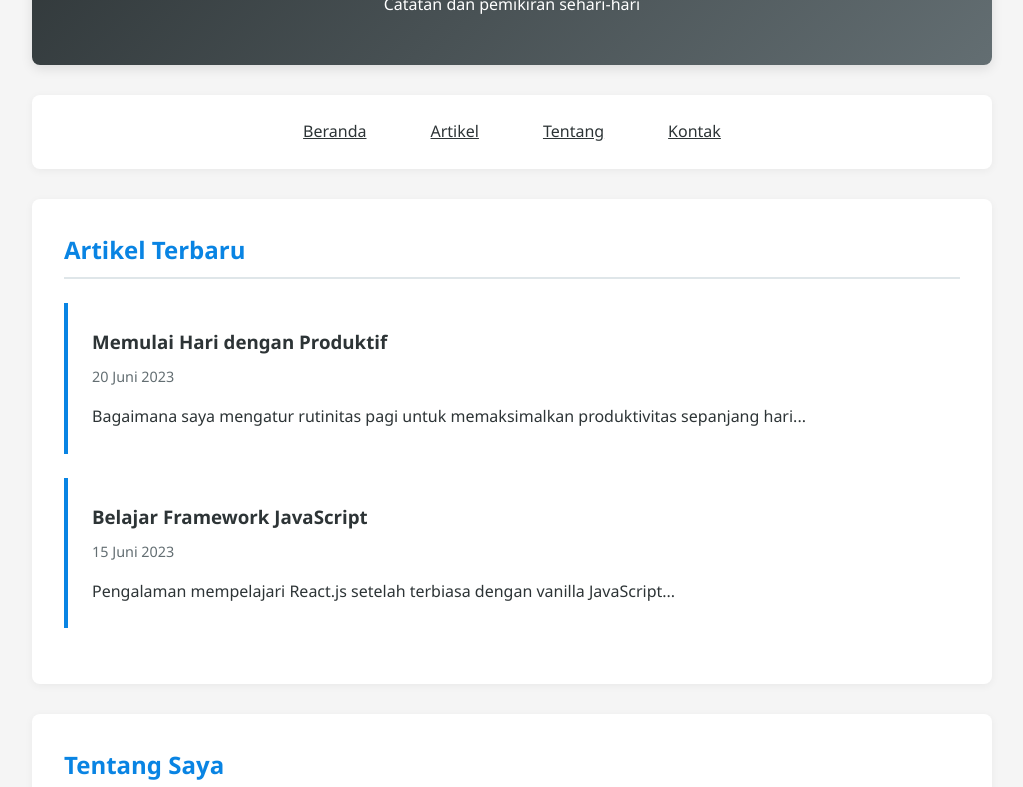
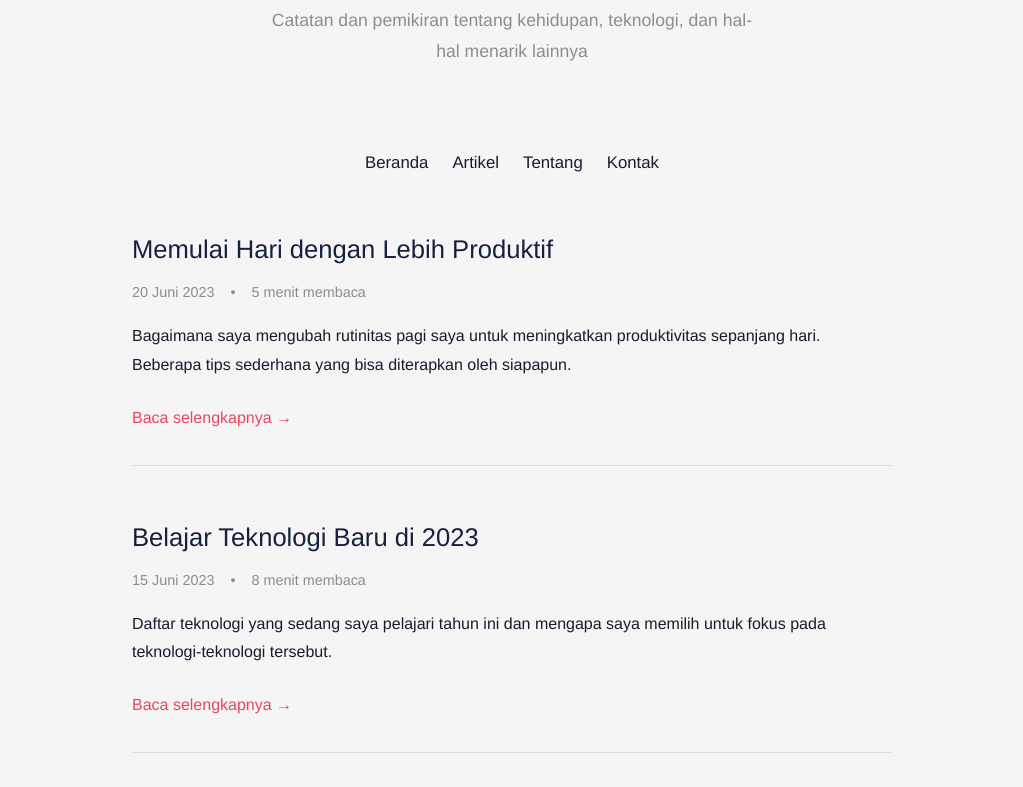
Before and after one commit to adamdev20/endpoint, a plain HTML site: page index.html in a window 1280 px wide. Shown: the part 164-951 px from the top of the page, without its empty margins (128-1151 px from the left). Drawn offline with Linux system fonts and the light colour scheme.

Commit message:
Update index.html

```diff
--- a/index.html
+++ b/index.html
@@ -6,178 +6,201 @@
     <title>Blog Pribadi</title>
     <style>
         :root {
-            --primary: #2d3436;
-            --secondary: #636e72;
-            --accent: #0984e3;
-            --light: #dfe6e9;
-            --white: #ffffff;
+            --dark: #1a1a2e;
+            --primary: #16213e;
+            --accent: #0f3460;
+            --light: #e94560;
+            --white: #f5f5f5;
+            --gray: #8d8d8d;
         }
 
         * {
             margin: 0;
             padding: 0;
             box-sizing: border-box;
-            font-family: 'Segoe UI', Tahoma, Geneva, Verdana, sans-serif;
+            font-family: 'Helvetica Neue', Arial, sans-serif;
         }
 
         body {
-            background-color: #f5f5f5;
-            color: var(--primary);
-            line-height: 1.6;
+            background-color: var(--white);
+            color: var(--dark);
+            line-height: 1.8;
+            font-weight: 300;
         }
 
         .container {
-            max-width: 1000px;
+            max-width: 800px;
             margin: 0 auto;
-            padding: 20px;
+            padding: 0 20px;
         }
 
-        /* Header Box */
-        .header-box {
-            background: linear-gradient(135deg, var(--primary), var(--secondary));
-            color: var(--white);
-            padding: 3rem 2rem;
-            border-radius: 8px;
-            margin-bottom: 30px;
+        /* Header */
+        header {
+            padding: 5rem 0 3rem;
             text-align: center;
-            box-shadow: 0 4px 12px rgba(0,0,0,0.1);
         }
 
-        .header-box h1 {
+        .site-title {
             font-size: 2.8rem;
-            margin-bottom: 1rem;
+            font-weight: 300;
+            letter-spacing: -1px;
+            margin-bottom: 0.5rem;
+            color: var(--primary);
         }
 
-        /* Navigation Box */
-        .nav-box {
-            background: var(--white);
-            padding: 1.5rem;
-            border-radius: 8px;
-            margin-bottom: 30px;
-            box-shadow: 0 2px 8px rgba(0,0,0,0.05);
+        .site-description {
+            font-size: 1.1rem;
+            color: var(--gray);
+            max-width: 500px;
+            margin: 0 auto;
+        }
+
+        /* Navigation */
+        nav {
+            margin: 2rem 0 3rem;
         }
 
         .nav-links {
             display: flex;
             justify-content: center;
-            gap: 2rem;
+            gap: 1.5rem;
             list-style: none;
         }
 
         .nav-links a {
-            color: var(--primary);
-            font-weight: 500;
-            padding: 0.5rem 1rem;
-            border-radius: 4px;
-            transition: all 0.3s ease;
+            color: var(--dark);
+            text-decoration: none;
+            font-size: 1.05rem;
+            position: relative;
+            padding: 0.3rem 0;
         }
 
-        .nav-links a:hover {
-            background: var(--light);
-            color: var(--accent);
+        .nav-links a:after {
+            content: '';
+            position: absolute;
+            width: 0;
+            height: 2px;
+            bottom: 0;
+            left: 0;
+            background-color: var(--light);
+            transition: width 0.3s ease;
         }
 
-        /* Content Boxes */
-        .content-box {
-            background: var(--white);
-            padding: 2rem;
-            border-radius: 8px;
-            margin-bottom: 30px;
-            box-shadow: 0 2px 8px rgba(0,0,0,0.05);
+        .nav-links a:hover:after {
+            width: 100%;
         }
 
-        .content-box h2 {
-            color: var(--accent);
-            margin-bottom: 1.5rem;
-            padding-bottom: 0.5rem;
-            border-bottom: 2px solid var(--light);
+        /* Articles */
+        .article {
+            margin-bottom: 3rem;
+            padding-bottom: 2rem;
+            border-bottom: 1px solid rgba(0,0,0,0.1);
         }
 
-        /* Article Box */
-        .article-box {
-            padding: 1.5rem;
-            margin-bottom: 1.5rem;
-            border-left: 4px solid var(--accent);
-            transition: all 0.3s ease;
+        .article:last-child {
+            border-bottom: none;
         }
 
-        .article-box:hover {
-            background: var(--light);
-            transform: translateX(5px);
+        .article-title {
+            font-size: 1.6rem;
+            font-weight: 400;
+            margin-bottom: 0.5rem;
+            color: var(--primary);
         }
 
-        .article-box h3 {
-            margin-bottom: 0.5rem;
+        .article-meta {
+            color: var(--gray);
+            font-size: 0.9rem;
+            margin-bottom: 1rem;
+            display: flex;
+            gap: 1rem;
         }
 
-        .article-date {
-            color: var(--secondary);
-            font-size: 0.9rem;
+        .article-excerpt {
             margin-bottom: 1rem;
         }
 
-        /* Footer Box */
-        .footer-box {
-            background: var(--primary);
-            color: var(--white);
-            padding: 2rem;
-            border-radius: 8px;
+        .read-more {
+            color: var(--light);
+            text-decoration: none;
+            font-weight: 400;
+            display: inline-block;
+            margin-top: 0.5rem;
+        }
+
+        /* Footer */
+        footer {
             text-align: center;
+            padding: 3rem 0;
+            color: var(--gray);
+            font-size: 0.9rem;
+        }
+
+        @media (max-width: 600px) {
+            .site-title {
+                font-size: 2.2rem;
+            }
+
+            .nav-links {
+                gap: 1rem;
+            }
         }
     </style>
 </head>
 <body>
     <div class="container">
-        <!-- Header Box -->
-        <div class="header-box">
-            <h1>Blog Pribadi</h1>
-            <p>Catatan dan pemikiran sehari-hari</p>
-        </div>
+        <header>
+            <h1 class="site-title">Blog Pribadi</h1>
+            <p class="site-description">Catatan dan pemikiran tentang kehidupan, teknologi, dan hal-hal menarik lainnya</p>
+        </header>
 
-        <!-- Navigation Box -->
-        <div class="nav-box">
+        <nav>
             <ul class="nav-links">
                 <li><a href="#">Beranda</a></li>
-                <li><a href="#artikel">Artikel</a></li>
-                <li><a href="#tentang">Tentang</a></li>
-                <li><a href="#kontak">Kontak</a></li>
+                <li><a href="#">Artikel</a></li>
+                <li><a href="#">Tentang</a></li>
+                <li><a href="#">Kontak</a></li>
             </ul>
-        </div>
+        </nav>
 
-        <!-- Artikel Box -->
-        <div id="artikel" class="content-box">
-            <h2>Artikel Terbaru</h2>
+        <main>
+            <article class="article">
+                <h2 class="article-title">Memulai Hari dengan Lebih Produktif</h2>
+                <div class="article-meta">
+                    <span>20 Juni 2023</span>
+                    <span>•</span>
+                    <span>5 menit membaca</span>
+                </div>
+                <p class="article-excerpt">Bagaimana saya mengubah rutinitas pagi saya untuk meningkatkan produktivitas sepanjang hari. Beberapa tips sederhana yang bisa diterapkan oleh siapapun.</p>
+                <a href="#" class="read-more">Baca selengkapnya →</a>
+            </article>
 
-            <div class="article-box">
-                <h3>Memulai Hari dengan Produktif</h3>
-                <p class="article-date">20 Juni 2023</p>
-                <p>Bagaimana saya mengatur rutinitas pagi untuk memaksimalkan produktivitas sepanjang hari...</p>
-            </div>
+            <article class="article">
+                <h2 class="article-title">Belajar Teknologi Baru di 2023</h2>
+                <div class="article-meta">
+                    <span>15 Juni 2023</span>
+                    <span>•</span>
+                    <span>8 menit membaca</span>
+                </div>
+                <p class="article-excerpt">Daftar teknologi yang sedang saya pelajari tahun ini dan mengapa saya memilih untuk fokus pada teknologi-teknologi tersebut.</p>
+                <a href="#" class="read-more">Baca selengkapnya →</a>
+            </article>
 
-            <div class="article-box">
-                <h3>Belajar Framework JavaScript</h3>
-                <p class="article-date">15 Juni 2023</p>
-                <p>Pengalaman mempelajari React.js setelah terbiasa dengan vanilla JavaScript...</p>
-            </div>
-        </div>
+            <article class="article">
+                <h2 class="article-title">Refleksi Pertengahan Tahun</h2>
+                <div class="article-meta">
+                    <span>1 Juni 2023</span>
+                    <span>•</span>
+                    <span>6 menit membaca</span>
+                </div>
+                <p class="article-excerpt">Apa yang sudah saya pelajari di paruh pertama tahun 2023 dan target-target untuk enam bulan ke depan.</p>
+                <a href="#" class="read-more">Baca selengkapnya →</a>
+            </article>
+        </main>
 
-        <!-- Tentang Box -->
-        <div id="tentang" class="content-box">
-            <h2>Tentang Saya</h2>
-            <p>Halo! Saya seorang penulis dan pengembang yang senang berbagi pengetahuan melalui tulisan. Blog ini adalah wadah untuk mengekspresikan pemikiran saya tentang berbagai topik yang saya minati.</p>
-        </div>
-
-        <!-- Kontak Box -->
-        <div id="kontak" class="content-box">
-            <h2>Kontak</h2>
-            <p>Email: contoh@email.com</p>
-            <p>Twitter: @namapengguna</p>
-        </div>
-
-        <!-- Footer Box -->
-        <div class="footer-box">
-            <p>&copy; 2023 Blog Pribadi. All rights reserved.</p>
-        </div>
+        <footer>
+            <p>© 2023 Blog Pribadi. Dibuat dengan ❤️</p>
+        </footer>
     </div>
 </body>
 </html>
```
